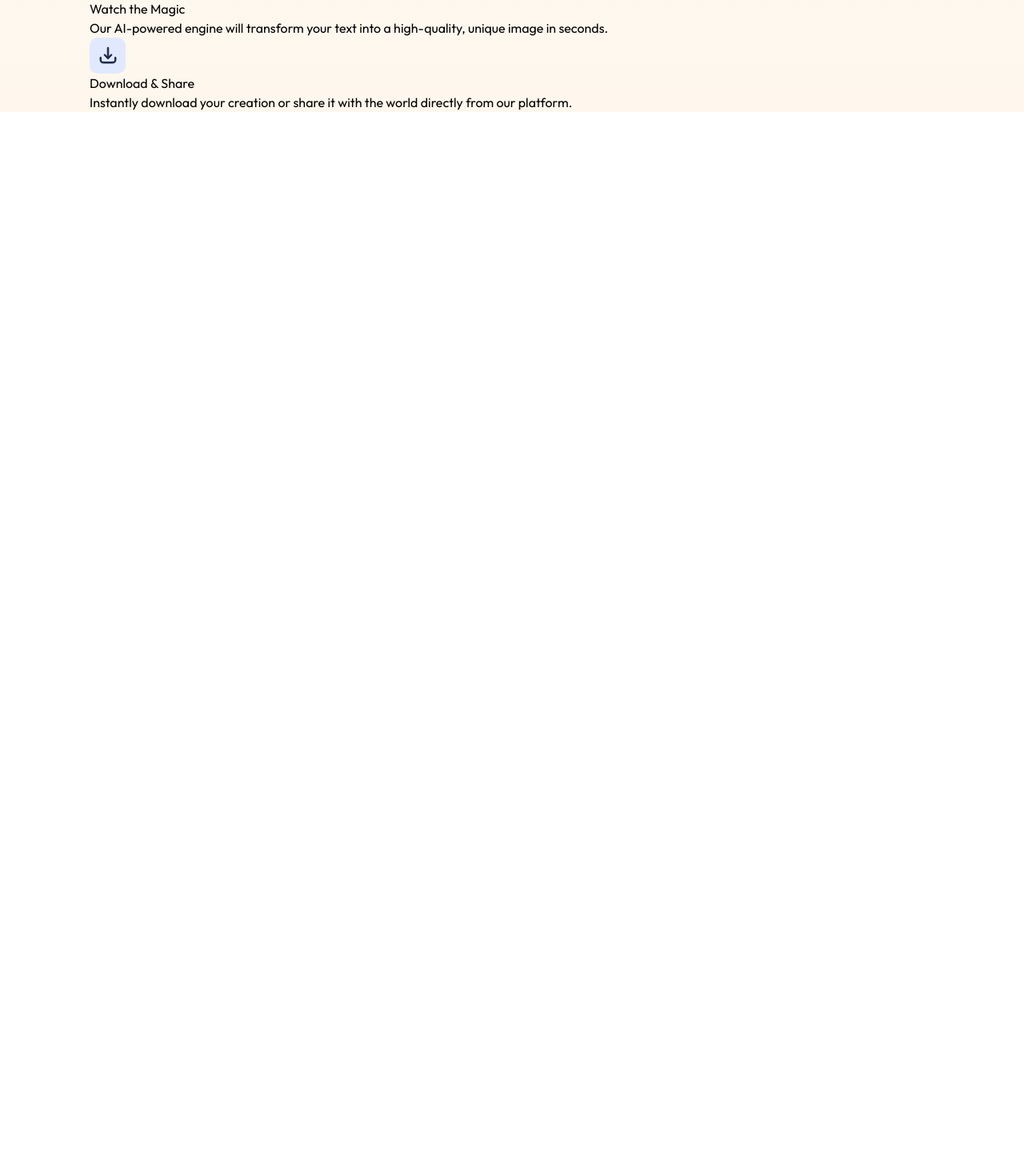
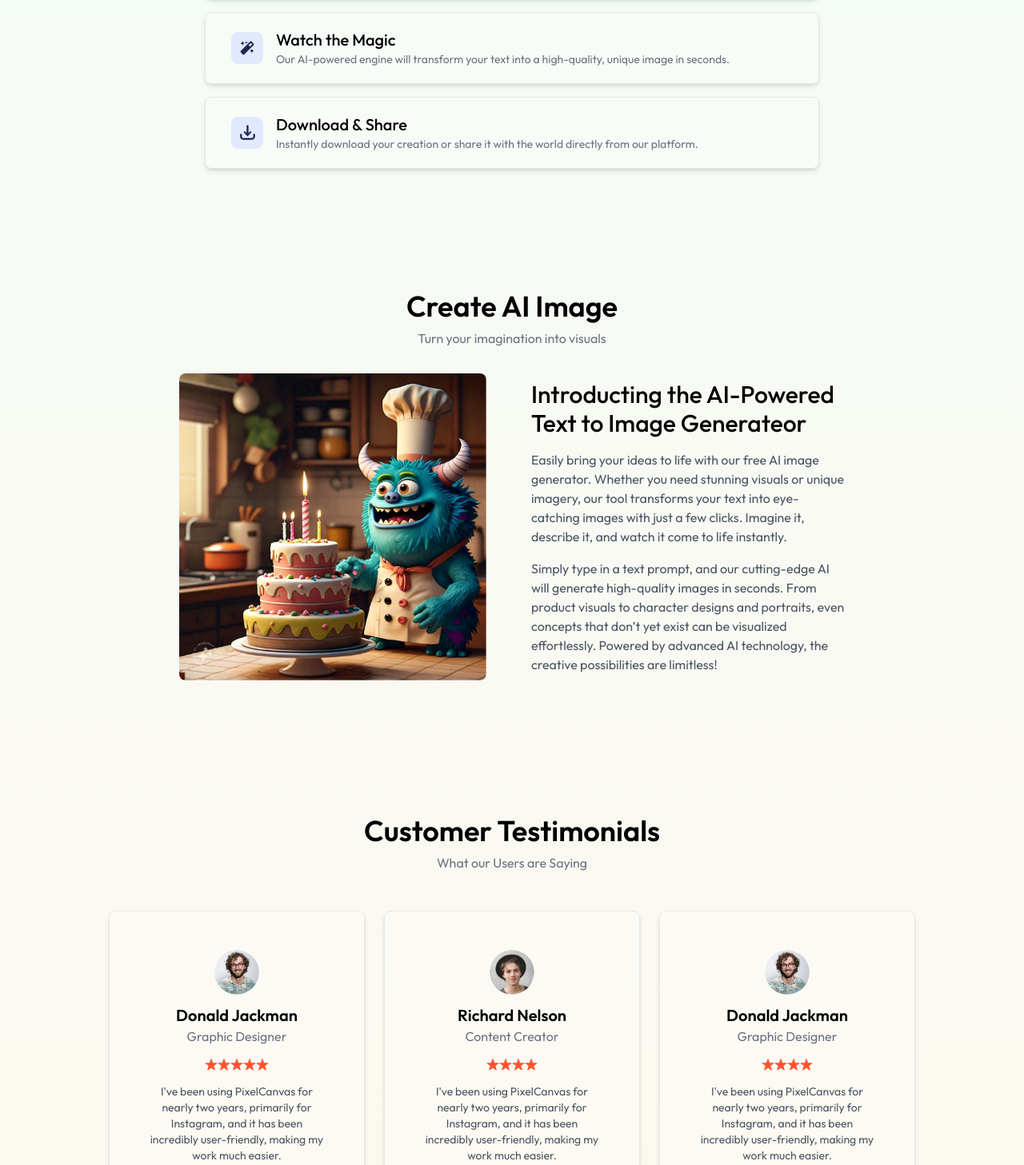
Before and after one commit to maaz1604/PixelCanvas, a React (Vite) app in the folder client/: page / in a window 1280 px wide. Shown: the part 1073-2530 px from the top of the page at 80% size. Before the commit the page ends 1213 px from the top, so only its background shows below. Built offline with nearby package versions, Linux system fonts and the light colour scheme.

Commit message:
Home page completed

```diff
--- a/client/src/App.jsx
+++ b/client/src/App.jsx
@@ -4,6 +4,7 @@
 import Result from './pages/Result'
 import BuyCredit from './pages/BuyCredit'
 import Navbar from './components/Navbar'
+import Footer from './components/Footer'
 
 const App = () => {
   return (
@@ -15,6 +16,7 @@
         <Route path='/result' element={<Result />} />
         <Route path='/buy' element={<BuyCredit />} />
       </Routes>
+      <Footer/>
     </div>
   )
 }
--- a/client/src/assets/assets.js
+++ b/client/src/assets/assets.js
@@ -61,21 +61,21 @@
         name:'Donald Jackman',
         role:'Graphic Designer',
         stars:5,
-        text:`I've been using bg.removal for nearly two years, primarily for Instagram, and it has been incredibly user-friendly, making my work much easier.`
+        text:`I've been using PixelCanvas for nearly two years, primarily for Instagram, and it has been incredibly user-friendly, making my work much easier.`
     },
     {
         image:profile_img_2,
         name:'Richard Nelson',
         role:'Content Creator',
-        stars:5,
-        text:`I've been using bg.removal for nearly two years, primarily for Instagram, and it has been incredibly user-friendly, making my work much easier.`
+        stars:4,
+        text:`I've been using PixelCanvas for nearly two years, primarily for Instagram, and it has been incredibly user-friendly, making my work much easier.`
     },
     {
         image:profile_img_1,
         name:'Donald Jackman',
         role:' Graphic Designer',
-        stars:5,
-        text:`I've been using bg.removal for nearly two years, primarily for Instagram, and it has been incredibly user-friendly, making my work much easier.`
+        stars:4,
+        text:`I've been using PixelCanvas for nearly two years, primarily for Instagram, and it has been incredibly user-friendly, making my work much easier.`
     },
 ]
 
--- /dev/null
+++ b/client/src/components/Description.jsx
@@ -0,0 +1,24 @@
+import { assets } from "../assets/assets"
+
+const Description = () => {
+  return (
+    <div className='items-center justify-center flex flex-col my-24 p-6 md:px-28'>
+        <h1 className='text-3xl sm:text-4xl font-semibold mb-2'>Create AI Image</h1>
+        <p className='text-gray-500 mb-8'>Turn your imagination into visuals</p>
+        <div className="flex flex-col gap-5 md:gap-14 md:flex-row items-center">
+            <img src={assets.sample_img_1} alt="" className="w-80 xl:w-96 rounded-lg" />
+            <div>
+                <h2 className="text-3xl font-medium max-w-lg mb-4">Introducting the AI-Powered Text to Image Generateor</h2>
+                <p className="text-gray-600 mb-4">
+                Easily bring your ideas to life with our free AI image generator. Whether you need stunning visuals or unique imagery, our tool transforms your text into eye-catching images with just a few clicks. Imagine it, describe it, and watch it come to life instantly.
+                </p>
+                <p className="text-gray-600">
+                Simply type in a text prompt, and our cutting-edge AI will generate high-quality images in seconds. From product visuals to character designs and portraits, even concepts that don’t yet exist can be visualized effortlessly. Powered by advanced AI technology, the creative possibilities are limitless!
+                </p>
+            </div>
+        </div>
+    </div>
+  )
+}
+
+export default Description
--- /dev/null
+++ b/client/src/components/Footer.jsx
@@ -0,0 +1,19 @@
+import { assets } from "../assets/assets"
+
+const Footer = () => {
+  return (
+    <div className="flex items-center justify-between gap-4 py-3 mt-20">
+        <img src={assets.logo} alt="" width={150} />
+
+        <p className="flex-1 border-l border-gray-400 pl-4 text-sm text-gray-500 max-sm:hidden">All right reserved. Copyright @PixelCanvas</p>
+
+        <div className="flex gap-2.5">
+            <img src={assets.facebook_icon} alt="" width={35} />
+            <img src={assets.twitter_icon} alt="" width={35} />
+            <img src={assets.instagram_icon} alt="" width={35} />
+        </div>
+    </div>
+  )
+}
+
+export default Footer
--- /dev/null
+++ b/client/src/components/GenerateButton.jsx
@@ -0,0 +1,15 @@
+import { assets } from "../assets/assets"
+
+const GenerateButton = () => {
+  return (
+    <div className="pb-16 text-center">
+        <h1 className="text-2xl md:text-3xl lg:text-4xl mt-4 font-semibold text-neutral-800 py-6 md:py-16">See the magic, Try now</h1>
+        <button className="inline-flex items-center gap-2 px-12 py-3 rounded-full bg-black text-white m-auto hover:scale-105 transition-all duration-500">Generate Images
+            <img src={assets.star_group} alt="" className="h-6" />
+        </button>
+
+    </div>
+  )
+}
+
+export default GenerateButton
--- a/client/src/components/Steps.jsx
+++ b/client/src/components/Steps.jsx
@@ -3,18 +3,20 @@
 
 const Steps = () => {
   return (
-    <div>
+    <div className='flex flex-col items-center justify-center my-32'>
         <h1 className='text-3xl sm:text-4xl font-semibold mb-2'>How it works</h1>
         <p className='text-lg text-gray-600 mb-8'>Transform Words Into Stunning Images</p>
 
-        <div>
+        <div className='space-y-4 w-full max-w-3xl
+        text-sm'>
             {stepsData.map((item,index)=>(
                 <>
-            <div>
-                <img src={item.icon} alt="" />
+            <div key={index} className='flex items-center gap-4 p-5 px-8 bg-white/20
+            shadow-md border cursor-pointer hover:scale-[1.02] transition-all duration-300 rounded-lg'>
+                <img width={40} src={item.icon} alt="" />
                 <div>
-                    <h2>{item.title}</h2>
-                    <p>{item.description}</p>
+                    <h2 className='text-xl font-medium'>{item.title}</h2>
+                    <p className='text-gray-500'>{item.description}</p>
                 </div>
             </div>
             </>
--- /dev/null
+++ b/client/src/components/Testimonial.jsx
@@ -0,0 +1,31 @@
+import { assets, testimonialsData } from "../assets/assets"
+
+const Testimonial = () => {
+  return (
+    <div className="flex flex-col items-center justify-center my-20 py-12">
+                <h1 className='text-3xl sm:text-4xl font-semibold mb-2'>Customer Testimonials</h1>
+                <p className='text-gray-500 mb-12'>What our Users are Saying</p>
+
+                <div className="flex flex-wrap gap-6">
+                {testimonialsData.map((testimonial,index)=>(
+                    <div key={index} className="bg-white/20 p-12 rounded-lg shadow-md border w-80 m-auto cursor-pointer hover:scale-[1.02] transition-all">
+                        <div className="flex flex-col items-center">
+                            <img src={testimonial.image} alt="" className="rounded-full w-14"/>
+                            <h2 className="text-xl font-semibold mt-3">{testimonial.name}</h2>
+                            <p className="text-gray-500 mb-4">{testimonial.role}</p>
+                            <div className="flex mb-4">
+                                {Array(testimonial.stars).fill().map((item,index)=>(
+                                    <img key={index} src={assets.rating_star} alt="" />
+                                ))}
+                            </div>
+                            <p className="text-center text-sm text-gray-600">{testimonial.text}</p>
+                        </div>
+                    </div>
+                ))}
+                </div>
+
+    </div>
+  )
+}
+
+export default Testimonial
--- a/client/src/pages/Home.jsx
+++ b/client/src/pages/Home.jsx
@@ -1,12 +1,18 @@
 
+import Description from '../components/Description'
+import GenerateButton from '../components/GenerateButton'
 import Header from '../components/Header'
 import Steps from '../components/Steps'
+import Testimonial from '../components/Testimonial'
 
 const Home = () => {
   return (
     <>
     <Header/>
     <Steps/>
+    <Description/>
+    <Testimonial/>
+    <GenerateButton/>
     </>
   )
 }
```
Also changed, not shown: client/src/context/AppContext.jsx (+4 -3 lines).
